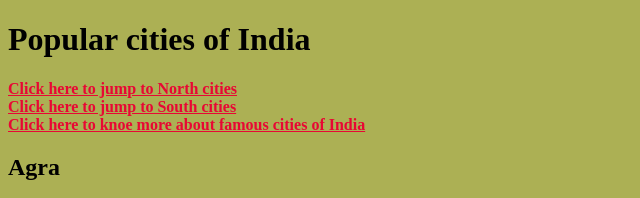
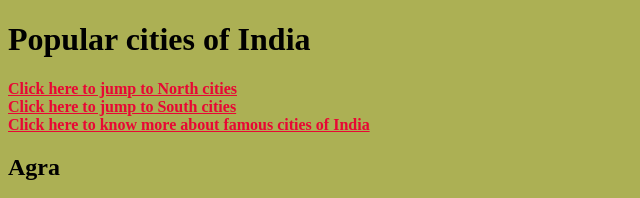
Before and after one commit to Vivek00004/Task-3_Famous-cities-in-India, a plain HTML site: page Index.html in a window 1280 px wide. Shown: the top 198 px of the page, 0-640 px from the left. Drawn offline with Linux system fonts and the light colour scheme.

Commit message:
Index.html

```diff
--- a/Index.html
+++ b/Index.html
@@ -5,7 +5,7 @@
         <h1>Popular cities of  India</h1>
         <a href="./North cities.html/North cities.html" style="color: rgb(232, 7, 52);"><strong>Click here to jump to North cities</strong></a><br>
         <a href="./South cities.html/South cities.html" style="color: rgb(232, 7, 52);"><strong>Click here to jump to South cities</strong></a><br>
-        <a href="https://en.wikipedia.org/wiki/List_of_cities_in_India_by_population" style="color: rgb(232, 7, 52);"><strong>Click here to knoe more about famous cities of India</strong></a>
+        <a href="https://en.wikipedia.org/wiki/List_of_cities_in_India_by_population" style="color: rgb(232, 7, 52);"><strong>Click here to know more about famous cities of India</strong></a>
         <h2>Agra</h2>
         <a href="./North cities.html/Agra.html" title="Details about Agra">
         <img src="./Images/arga.jpeg" width="400" height="300"></a>
```
